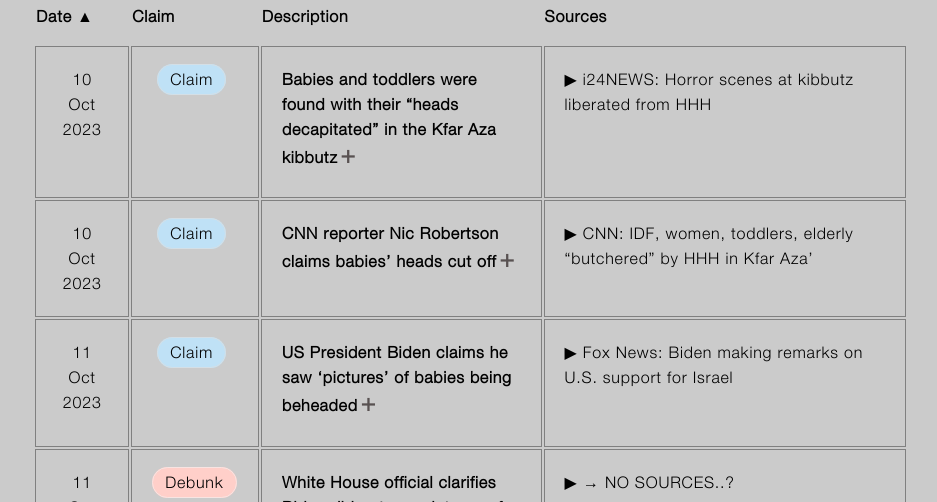
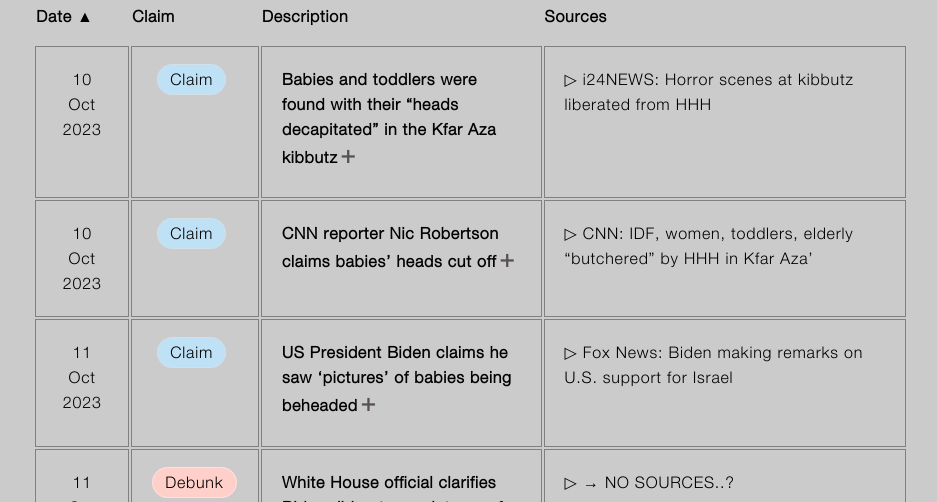
Before and after one commit to tamtzekin/hasbara-tracker, a React (Create React App) app: page /tracker in a window 1280 px wide. Shown: the part 298-800 px from the top of the page, without its empty margins (196-1133 px from the left). Built offline with nearby package versions, Linux system fonts and the light colour scheme.

Commit message:
more neutral play arrow symbol

```diff
--- a/src/components/Tracker.css
+++ b/src/components/Tracker.css
@@ -268,7 +268,7 @@ ul {
 }
 
 .play-arrow::after {
-    content: '▶\00a0';
+    content: '▷\00a0';
     font-variant-emoji: unicode;
 }
 
```
